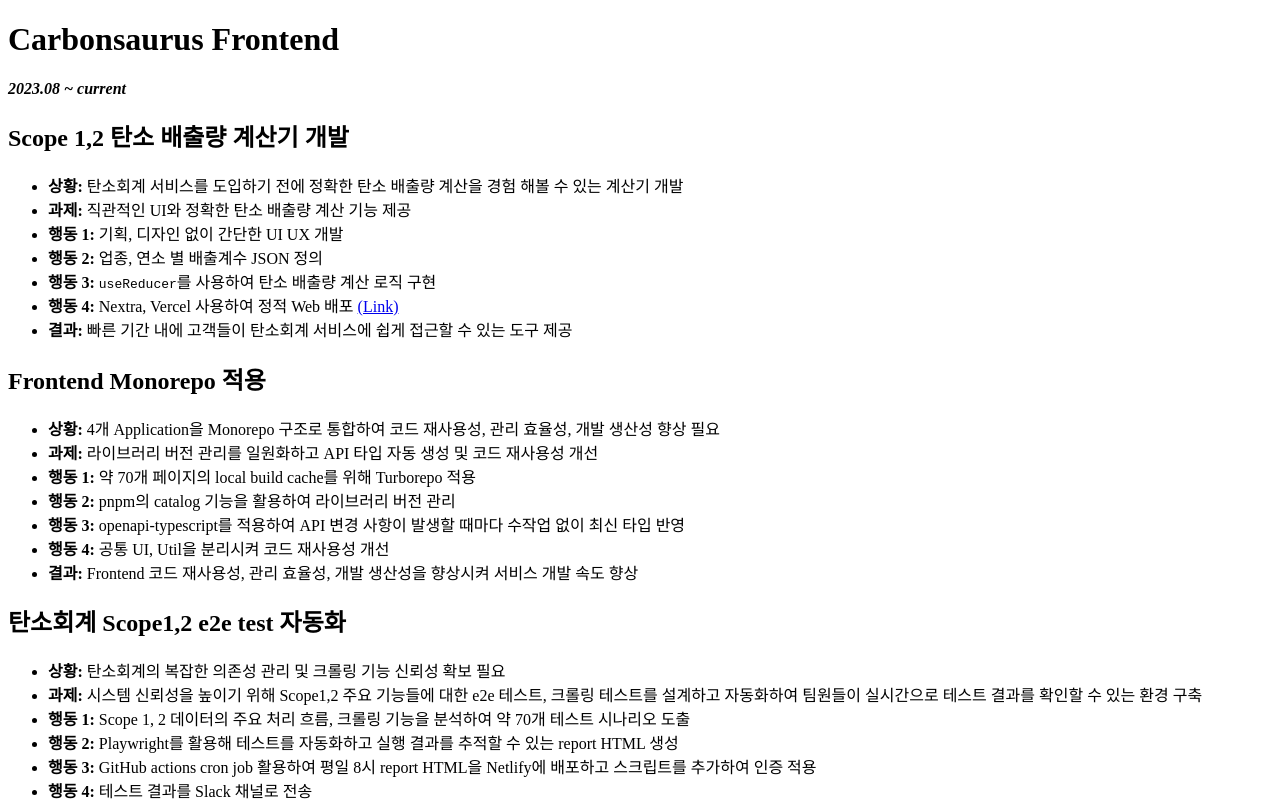
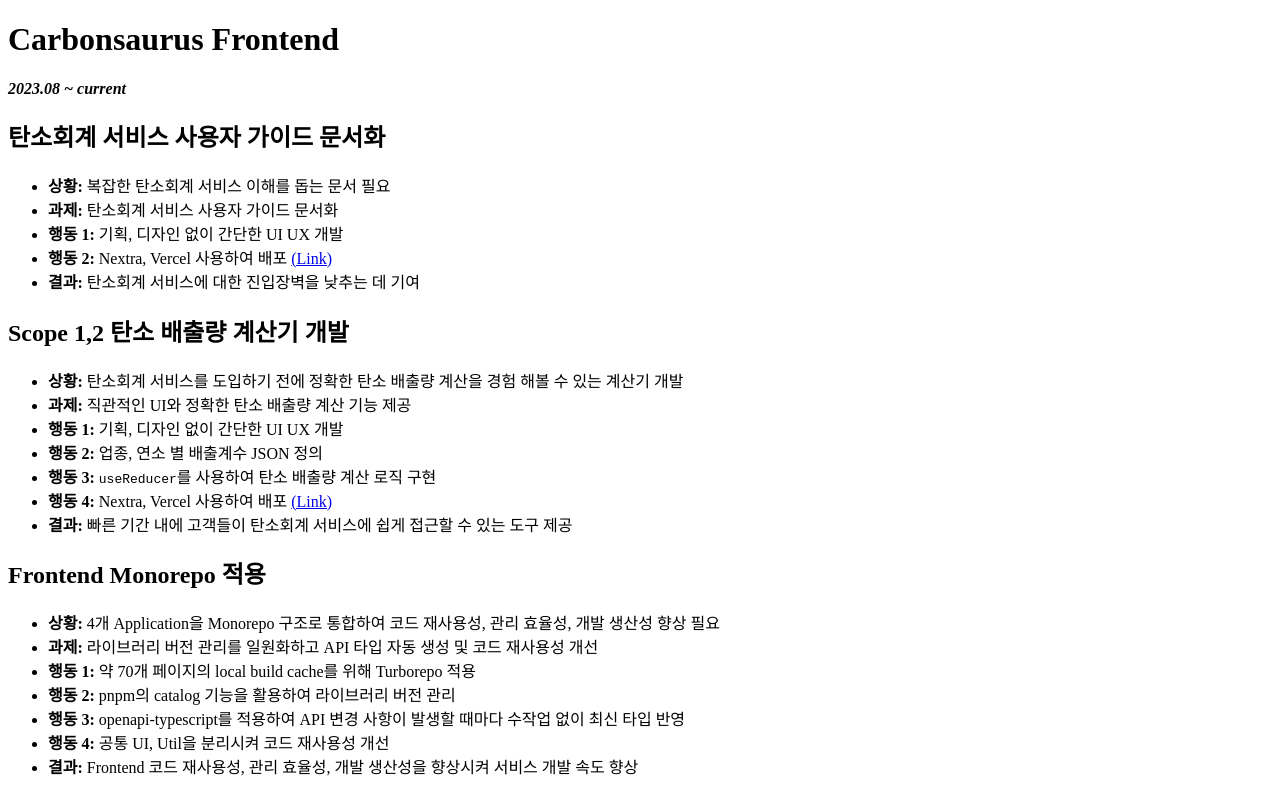
Before and after one commit to fe-dudu/fe-dudu-nextra, a Next.js app: page /career/carbonsaurus in a window 1280 px wide. Shown: the top 801 px of the page. Built offline with nearby package versions, Linux system fonts and the light colour scheme.

Commit message:
update: carbonsaurus career

```diff
--- a/pages/career/carbonsaurus.mdx
+++ b/pages/career/carbonsaurus.mdx
@@ -1,5 +1,13 @@
 # Carbonsaurus Frontend
 ***2023.08 ~ current***
+
+## 탄소회계 서비스 사용자 가이드 문서화
+
+- **상황:** 복잡한 탄소회계 서비스 이해를 돕는 문서 필요
+- **과제:** 탄소회계 서비스 사용자 가이드 문서화
+- **행동 1:** 기획, 디자인 없이 간단한 UI UX 개발
+- **행동 2:** Nextra, Vercel 사용하여 배포 [(Link)](https://docs.carbontrack.app)
+- **결과:** 탄소회계 서비스에 대한 진입장벽을 낮추는 데 기여
 
 ## Scope 1,2 탄소 배출량 계산기 개발
 
@@ -8,7 +16,7 @@
 - **행동 1:** 기획, 디자인 없이 간단한 UI UX 개발
 - **행동 2:** 업종, 연소 별 배출계수 JSON 정의
 - **행동 3:** `useReducer`를 사용하여 탄소 배출량 계산 로직 구현
-- **행동 4:** Nextra, Vercel 사용하여 정적 Web 배포 [(Link)](https://calculator.carbonsaurus.com)
+- **행동 4:** Nextra, Vercel 사용하여 배포 [(Link)](https://docs.carbontrack.app/calculator)
 - **결과:** 빠른 기간 내에 고객들이 탄소회계 서비스에 쉽게 접근할 수 있는 도구 제공
 
 
```
